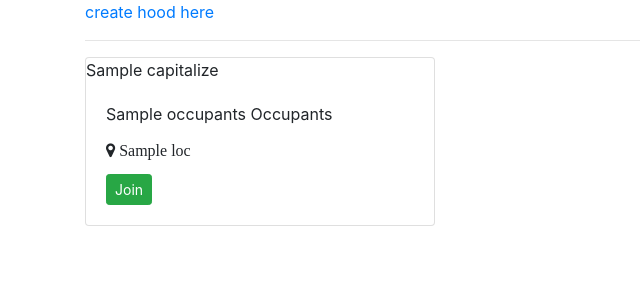
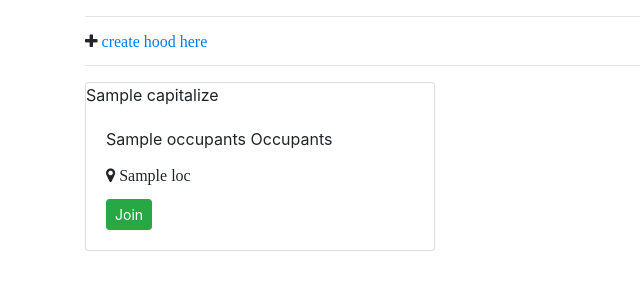
Before and after one commit to wanjiiru/HoodWatch, a Django app: template hood/templates/home.html in a window 1280 px wide. Shown: the part 54-354 px from the top of the page, without its empty margins (0-640 px from the left). Run offline with Django 3.2, Linux system fonts and the light colour scheme; the template is opened without the code that fills it: most values are stand-ins (such as "Sample title", 1, 10 or a date in 2020); some libraries are stand-ins or nearby versions.

Commit message:
add fornt awesome icons on homepage

```diff
--- a/hood/templates/home.html
+++ b/hood/templates/home.html
@@ -6,7 +6,9 @@
 
 
 <div class="container">
-    <a href="{% url 'createHood' %}"> create hood here</a></h4>
+    <hr>
+    <i class="fa fa-plus">
+        <a href="{% url 'createHood' %}"> create hood here</a></i>
     <hr>
 
  <div class="row">
```
